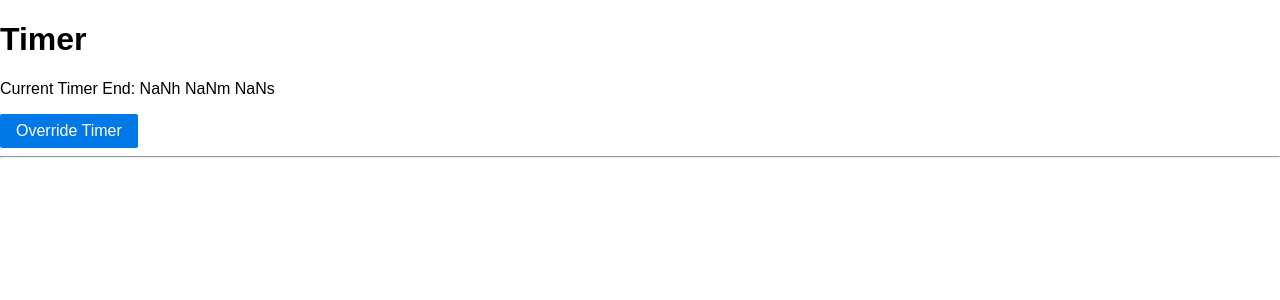
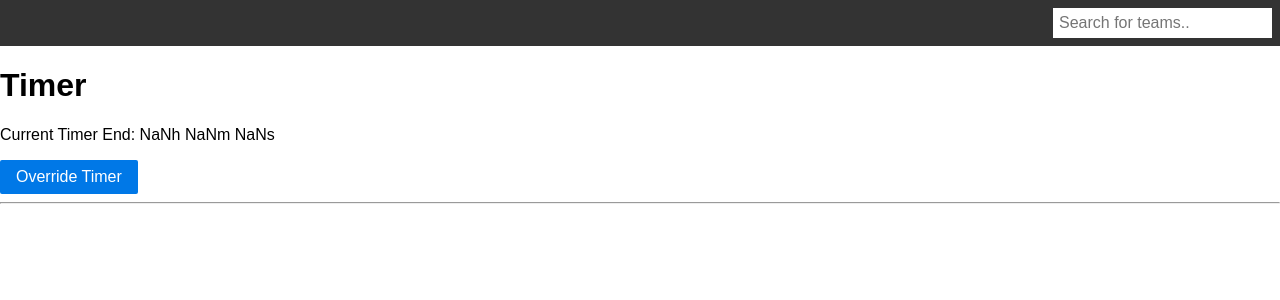
Before and after one commit to Malaber/turniere-match, a Flask app: page / in a window 1280 px wide. Shown: the top 300 px of the page. Run offline with Flask 3, Linux system fonts and the light colour scheme; data that the repository does not hold is empty.

Commit message:
Basic search bar

```diff
--- a/templates/index.jinja2
+++ b/templates/index.jinja2
@@ -14,10 +14,23 @@
             border-width: 0 !important;
             width: 100%;
         }
+        .navbar {
+            overflow: hidden;
+            background-color: #333;
+        }
+        .navbar input[type="text"] {
+            float: right;
+            padding: 6px;
+            margin: 8px;
+            border: none;
+        }
     </style>
 </head>
 
 <body>
+<div class="navbar">
+    <input type="text" id="teamSearch" onkeyup="filterTeams()" placeholder="Search for teams..">
+</div>
 {% include 'timer.jinja2' %}
 <hr>
 <!-- Matches -->
@@ -61,7 +74,7 @@
                 {% set name2 = matchscore2['team']['name'] %}
                 {% set score1 = matchscore1['points'] %}
                 {% set score2 = matchscore2['points'] %}
-                <td style="background-color: {% if match.state == 'not_started' %}gray{% elif match.state == 'in_progress' %}yellow{% else %}lime{% endif %}">
+                <td class="team-row" style="background-color: {% if match.state == 'not_started' %}gray{% elif match.state == 'in_progress' %}yellow{% else %}lime{% endif %}">
                     <form class="pure-form pure-form-stacked" action="{{ url_for('submit_match_result', mid=match.id) }}"
                           method="POST" id="match-{{ match.id }}">
                         <input type="hidden" name="matchscore1" value="{{ matchscore1['id'] }}">
@@ -97,6 +110,25 @@
     {% endif %}
 {% endfor %}
 
+<script>
+    function filterTeams() {
+        var input, filter, table, tr, td, i, txtValue;
+        input = document.getElementById("teamSearch");
+        filter = input.value.toUpperCase();
+        table = document.querySelectorAll(".team-row");
+        for (i = 0; i < table.length; i++) {
+            td = table[i].getElementsByTagName("label")[0];
+            if (td) {
+                txtValue = td.textContent || td.innerText;
+                if (txtValue.toUpperCase().indexOf(filter) > -1) {
+                    table[i].style.display = "";
+                } else {
+                    table[i].style.display = "none";
+                }
+            }
+        }
+    }
+</script>
 <script src="{{ url_for('static', filename='main.js') }}"></script>
 </body>
 
```
